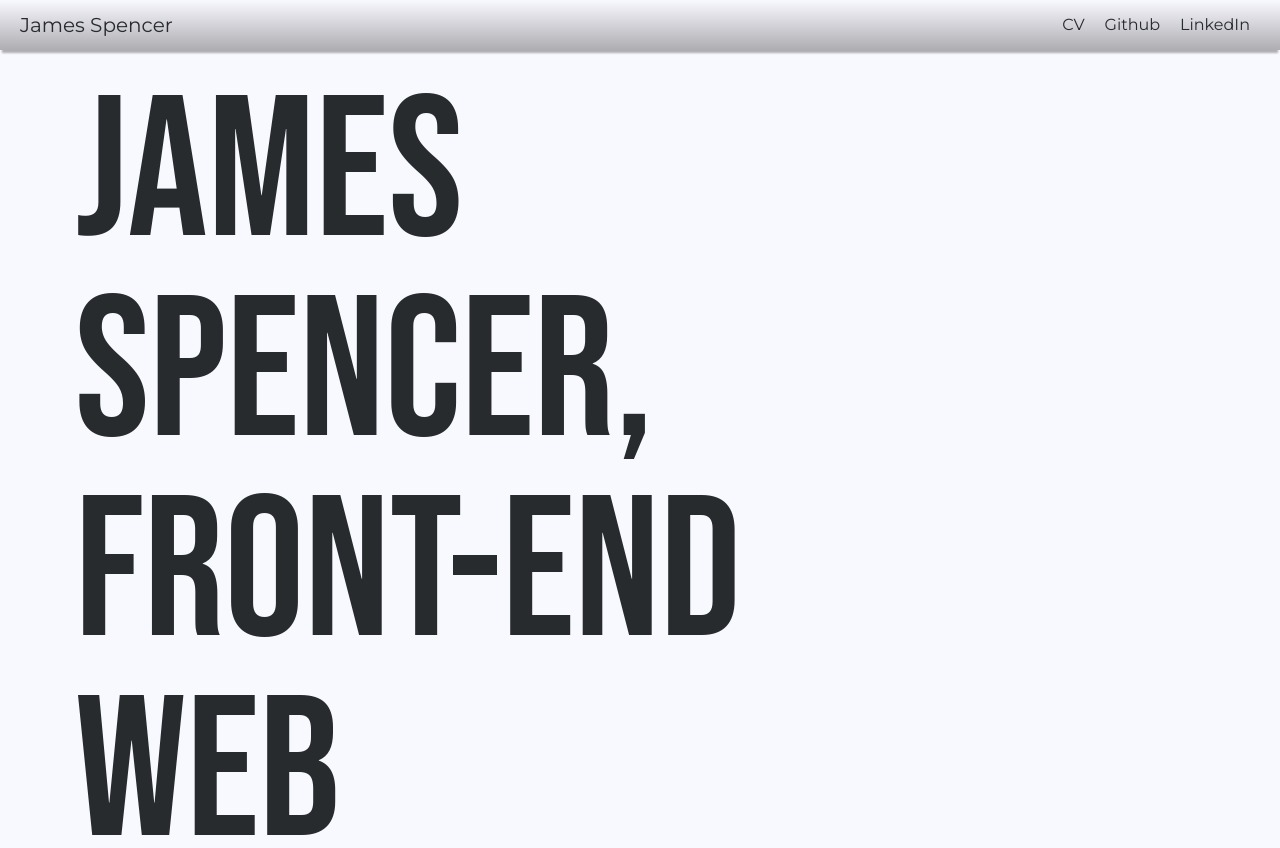
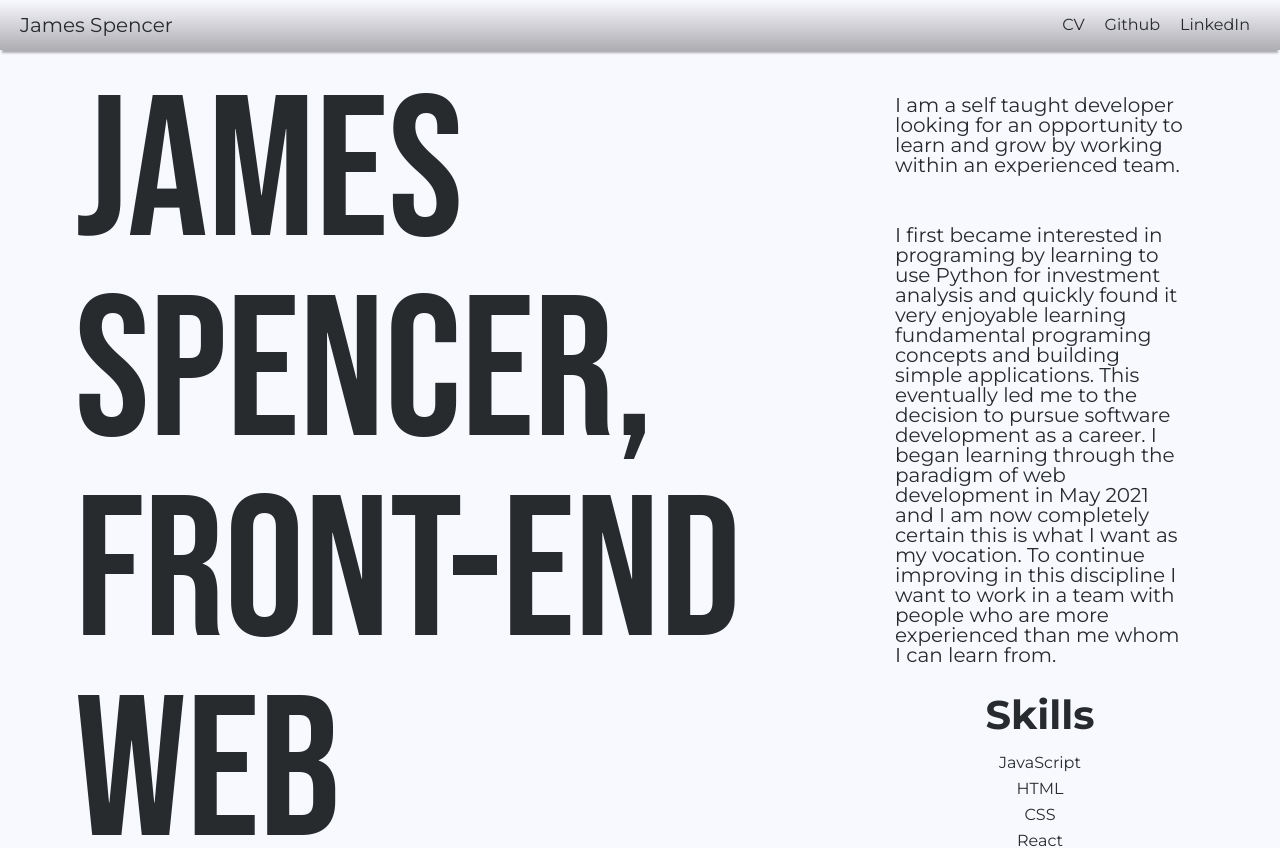
Before and after one commit to jkcswd/Portfolio-Website, a React (Create React App) app: page / in a window 1280 px wide. Shown: the top 848 px of the page. Built offline with nearby package versions, Linux system fonts and the light colour scheme.

Commit message:
Move grid from content to main-conent

```diff
--- a/src/App.css
+++ b/src/App.css
@@ -1,5 +1,8 @@
 .content {
+  padding: 75px;
+}
+
+.main-content {
   display: grid;
   grid-template-columns: 1fr 1fr;
-  padding: 75px;
 }
```
